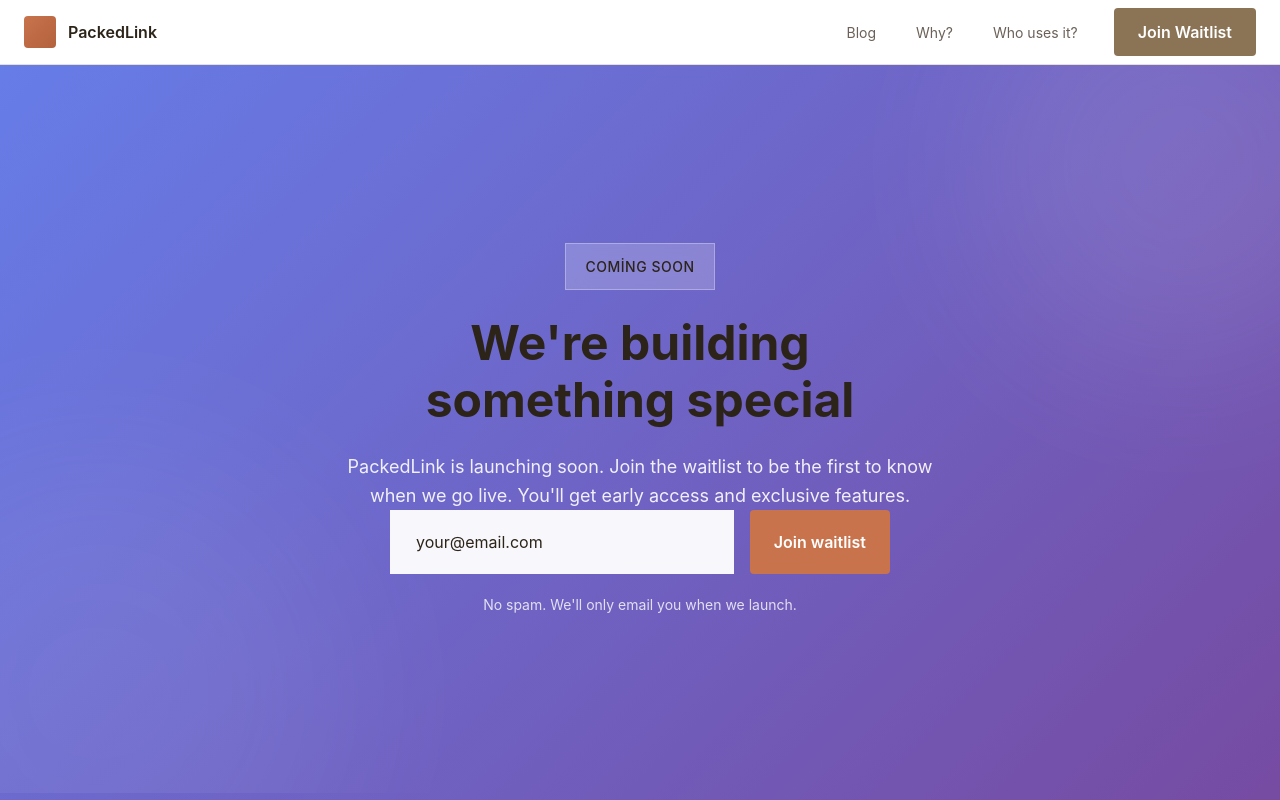
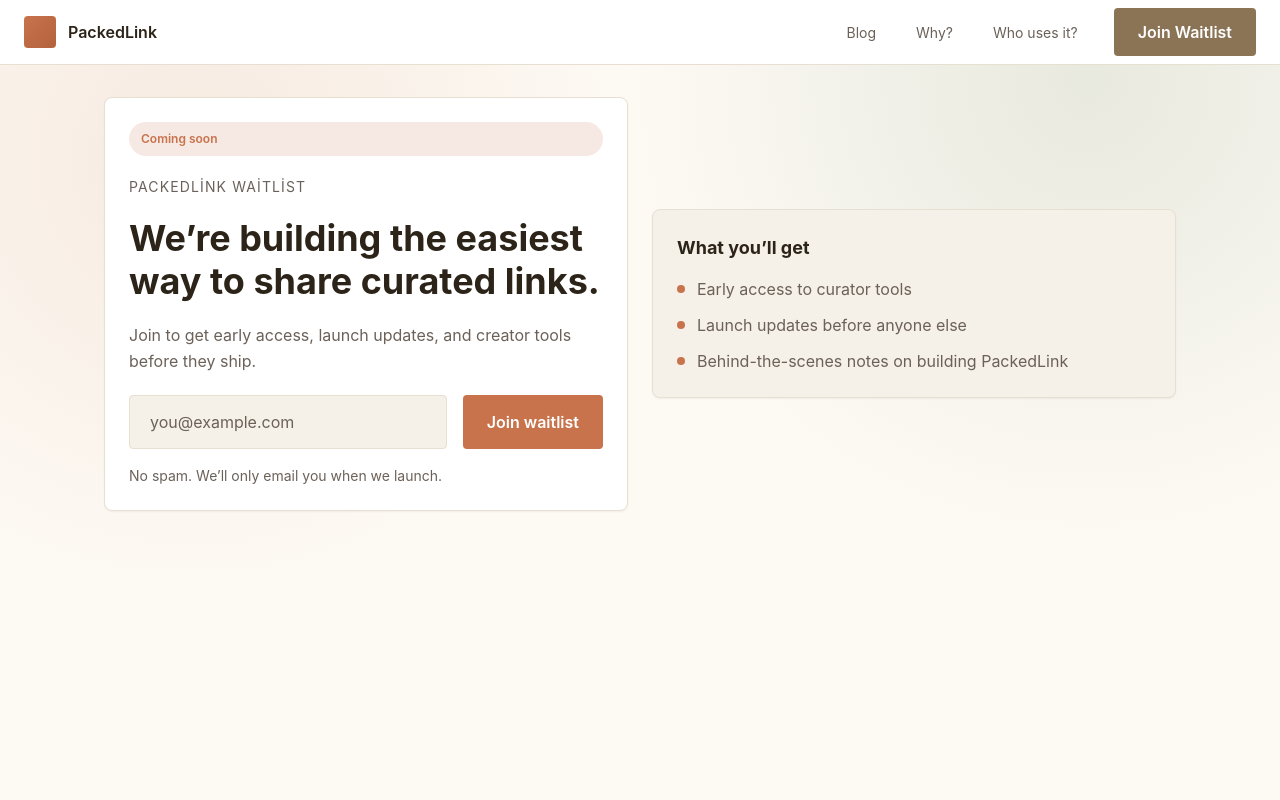
Before and after one commit to miratcan/packedlink.com, a Next.js app in the folder src/frontend/: page /waitlist in a window 1280 px wide. Built offline with nearby package versions, Linux system fonts and the light colour scheme.

Commit message:
Restyle waitlist page to match design guide

```diff
--- a/src/frontend/app/waitlist/page.module.css
+++ b/src/frontend/app/waitlist/page.module.css
@@ -1,193 +1,176 @@
-.waitlistPage {
+.page {
   min-height: 100vh;
-  background: linear-gradient(135deg, #667eea 0%, #764ba2 100%);
+  background:
+    radial-gradient(circle at 15% 20%, color-mix(in srgb, var(--color-accent) 12%, transparent), transparent 35%),
+    radial-gradient(circle at 85% 10%, color-mix(in srgb, var(--color-sage) 16%, transparent), transparent 35%),
+    var(--color-bg-warm);
+  color: var(--color-text-primary);
 }
 
-.mainContent {
-  position: relative;
+.main {
+  max-width: 1120px;
+  margin: 0 auto;
+  padding: var(--spacing-xl) var(--spacing-lg) calc(var(--spacing-xl) * 1.5);
   display: flex;
-  align-items: center;
-  justify-content: center;
-  min-height: calc(100vh - 72px); /* Subtract header height */
-  padding: var(--spacing-2xl) var(--spacing-md);
-  overflow: hidden;
+  flex-direction: column;
+  gap: var(--spacing-lg);
 }
 
-.container {
-  position: relative;
-  z-index: 1;
-  max-width: 600px;
-  width: 100%;
-  text-align: center;
+.hero {
+  display: grid;
+  grid-template-columns: repeat(auto-fit, minmax(300px, 1fr));
+  gap: var(--spacing-lg);
+  align-items: center;
 }
 
-.badge {
-  display: inline-block;
-  padding: var(--spacing-xs) var(--spacing-md);
-  background: rgba(255, 255, 255, 0.2);
-  border: 1px solid rgba(255, 255, 255, 0.3);
-  border-radius: var(--border-radius);
-  color: var(--color-white);
+.card {
+  background: var(--color-surface);
+  border: 1px solid var(--color-border);
+  border-radius: calc(var(--radius) * 2);
+  padding: var(--spacing-lg);
+  box-shadow: var(--shadow-sm);
+  display: grid;
+  gap: var(--spacing-md);
+}
+
+.eyebrow {
   font-size: var(--font-size-sm);
-  font-weight: 500;
+  letter-spacing: 0.08em;
   text-transform: uppercase;
-  letter-spacing: 0.5px;
-  margin-bottom: var(--spacing-lg);
-  backdrop-filter: blur(10px);
+  color: var(--color-text-secondary);
 }
 
 .title {
-  font-size: 48px;
-  font-weight: 700;
+  font-size: clamp(28px, 3vw, 36px);
   line-height: 1.2;
-  color: var(--color-white);
-  margin: 0 0 var(--spacing-lg);
+  color: var(--color-text-primary);
 }
 
 .description {
-  font-size: var(--font-size-lg);
+  color: var(--color-text-secondary);
   line-height: 1.6;
-  color: rgba(255, 255, 255, 0.9);
-  margin: 0 0 var(--spacing-2xl);
+}
+
+.pill {
+  display: inline-flex;
+  align-items: center;
+  gap: var(--spacing-xxs);
+  align-self: flex-start;
+  padding: 8px 12px;
+  border-radius: 999px;
+  background: color-mix(in srgb, var(--color-accent) 16%, transparent);
+  color: var(--color-accent);
+  font-weight: var(--font-weight-semibold);
+  font-size: var(--font-size-xs);
 }
 
 .form {
-  margin-bottom: var(--spacing-md);
+  display: grid;
+  gap: var(--spacing-sm);
 }
 
-.inputWrapper {
+.inputRow {
   display: flex;
   gap: var(--spacing-sm);
-  max-width: 500px;
-  margin: 0 auto;
+  flex-wrap: wrap;
 }
 
 .input {
   flex: 1;
-  padding: var(--spacing-md) var(--spacing-lg);
-  background: rgba(255, 255, 255, 0.95);
-  border: 2px solid transparent;
-  border-radius: var(--border-radius);
-  font-size: var(--font-size-md);
-  color: var(--color-text-dark);
-  transition: all var(--transition-fast);
+  min-width: 240px;
+  padding: var(--spacing-sm) var(--spacing-md);
+  border: 1px solid var(--color-border);
+  border-radius: var(--radius);
+  background: var(--color-cream);
+  font-size: var(--font-size-base);
+  color: var(--color-text-primary);
+  transition: border-color 0.15s ease, box-shadow 0.15s ease;
 }
 
 .input:focus {
   outline: none;
-  background: var(--color-white);
-  border-color: rgba(255, 255, 255, 0.5);
-  box-shadow: 0 0 0 4px rgba(255, 255, 255, 0.1);
-}
-
-.input::placeholder {
-  color: var(--color-text-muted);
+  border-color: var(--color-accent);
+  box-shadow: 0 0 0 3px color-mix(in srgb, var(--color-accent) 25%, transparent);
 }
 
 .error {
-  margin-top: var(--spacing-sm);
   font-size: var(--font-size-sm);
-  color: var(--color-white);
-  background: rgba(220, 38, 38, 0.2);
-  padding: var(--spacing-sm) var(--spacing-md);
-  border-radius: var(--border-radius);
-  border: 1px solid rgba(220, 38, 38, 0.3);
+  color: var(--color-accent);
 }
 
 .note {
   font-size: var(--font-size-sm);
-  color: rgba(255, 255, 255, 0.8);
-  margin: 0;
+  color: var(--color-text-secondary);
 }
 
-/* Success state */
 .successState {
-  display: flex;
-  flex-direction: column;
-  align-items: center;
-  gap: var(--spacing-lg);
+  display: grid;
+  gap: var(--spacing-md);
+  text-align: left;
 }
 
-.successIcon {
-  width: 80px;
-  height: 80px;
-  display: flex;
+.successBadge {
+  display: inline-flex;
   align-items: center;
-  justify-content: center;
-  background: rgba(255, 255, 255, 0.2);
-  border-radius: 50%;
-  color: var(--color-white);
+  gap: var(--spacing-xxs);
+  padding: 8px 12px;
+  border-radius: 999px;
+  background: color-mix(in srgb, var(--color-sage) 18%, transparent);
+  color: var(--color-sage);
+  font-weight: var(--font-weight-semibold);
+  font-size: var(--font-size-xs);
 }
 
 .successTitle {
-  font-size: 36px;
-  font-weight: 700;
-  color: var(--color-white);
-  margin: 0;
+  font-size: clamp(24px, 2.5vw, 28px);
+  color: var(--color-text-primary);
 }
 
 .successDescription {
-  font-size: var(--font-size-lg);
+  color: var(--color-text-secondary);
   line-height: 1.6;
-  color: rgba(255, 255, 255, 0.9);
-  margin: 0;
 }
 
 .successDescription strong {
-  font-weight: 600;
-  color: var(--color-white);
+  color: var(--color-text-primary);
 }
 
-/* Decorative blobs */
-.blob1,
-.blob2 {
-  position: absolute;
-  border-radius: 50%;
-  filter: blur(80px);
-  opacity: 0.3;
-  z-index: 0;
+.aside {
+  background: var(--color-cream);
+  border: 1px solid var(--color-border);
+  border-radius: calc(var(--radius) * 2);
+  padding: var(--spacing-lg);
+  box-shadow: var(--shadow-sm);
+  display: grid;
+  gap: var(--spacing-sm);
 }
 
-.blob1 {
-  width: 400px;
-  height: 400px;
-  background: rgba(255, 255, 255, 0.3);
-  top: -100px;
-  right: -100px;
+.asideTitle {
+  font-size: var(--font-size-lg);
+  color: var(--color-text-primary);
 }
 
-.blob2 {
-  width: 500px;
-  height: 500px;
-  background: rgba(255, 255, 255, 0.2);
-  bottom: -150px;
-  left: -150px;
+.asideList {
+  display: grid;
+  gap: var(--spacing-xs);
+  color: var(--color-text-secondary);
 }
 
-/* Responsive */
-@media (max-width: 768px) {
-  .title {
-    font-size: 36px;
-  }
+.bullet {
+  display: flex;
+  align-items: center;
+  gap: var(--spacing-xs);
+}
 
-  .description {
-    font-size: var(--font-size-md);
-  }
+.dot {
+  width: 8px;
+  height: 8px;
+  border-radius: 50%;
+  background: var(--color-accent);
+}
 
-  .inputWrapper {
+@media (max-width: 640px) {
+  .inputRow {
     flex-direction: column;
   }
-
-  .successTitle {
-    font-size: 28px;
-  }
-
-  .successDescription {
-    font-size: var(--font-size-md);
-  }
-
-  .blob1,
-  .blob2 {
-    filter: blur(60px);
-  }
 }
--- a/src/frontend/app/waitlist/page.tsx
+++ b/src/frontend/app/waitlist/page.tsx
@@ -20,111 +20,74 @@
       return
     }
 
-    // For now, just store in localStorage - you'll replace this with API call later
-    try {
-      const response = await fetch(`${process.env.NEXT_PUBLIC_API_BASE_URL || ''}/`, {
-        method: 'POST',
-        headers: {
-          'Content-Type': 'application/x-www-form-urlencoded', // Django forms expect this content type
-        },
-        body: new URLSearchParams({
-          'curator_email': email,
-          'title': 'New List', // Default value
-          'description': 'Created from waitlist', // Default value
-          'curator_name': 'Waitlist User', // Default value
-        }).toString(),
-      });
-
-      if (!response.ok) {
-        throw new Error('Failed to join waitlist.');
-      }
-
-      // Backend redirects to builder page on success, we need to handle this
-      // For now, we'll just show success state. In a full integration,
-      // you might redirect the user to the builder page with the manage_token
-      // if the frontend was also intended to immediately handle the new list.
-      // Given the description, just saving the email is sufficient for the waitlist.
-
-      setSubmitted(true);
-    } catch (err) {
-      setError('Something went wrong. Please try again.');
-    }
+    // TODO: Connect to waitlist endpoint once available.
+    setSubmitted(true)
   }
 
   return (
-    <div className={styles.waitlistPage}>
+    <div className={styles.page}>
       <Header />
 
-      <main className={styles.mainContent}>
-        <div className={styles.container}>
-          {!submitted ? (
-            <>
-              <div className={styles.badge}>Coming Soon</div>
-
-              <h1 className={styles.title}>
-                We're building something special
-              </h1>
-
+      <main className={styles.main}>
+        <section className={styles.hero}>
+          <div className={styles.card}>
+            <span className={styles.pill}>Coming soon</span>
+            <p className={styles.eyebrow}>PackedLink waitlist</p>
+            <h1 className={styles.title}>We’re building the easiest way to share curated links.</h1>
             <p className={styles.description}>
-                PackedLink is launching soon. Join the waitlist to be the first to know when we go live. You'll get early access and exclusive features.
+              Join to get early access, launch updates, and creator tools before they ship.
             </p>
 
+            {!submitted ? (
               <form onSubmit={handleSubmit} className={styles.form}>
-                <div className={styles.inputWrapper}>
+                <div className={styles.inputRow}>
                   <input
                     type="email"
                     value={email}
                     onChange={(e) => setEmail(e.target.value)}
-                    placeholder="your@email.com"
+                    placeholder="you@example.com"
                     className={styles.input}
                     required
                   />
-                  <Button
-                    variant="primary"
-                    context="dark"
-                    type="submit"
-                  >
+                  <Button variant="primary" context="dark" type="submit">
                     Join waitlist
                   </Button>
                 </div>
                 {error && <p className={styles.error}>{error}</p>}
+                <p className={styles.note}>No spam. We’ll only email you when we launch.</p>
               </form>
-
-              <p className={styles.note}>
-                No spam. We'll only email you when we launch.
-              </p>
-            </>
             ) : (
               <div className={styles.successState}>
-              <div className={styles.successIcon}>
-                <svg width="48" height="48" viewBox="0 0 24 24" fill="none" stroke="currentColor" strokeWidth="2" strokeLinecap="round" strokeLinejoin="round">
-                  <path d="M22 11.08V12a10 10 0 1 1-5.93-9.14"></path>
-                  <polyline points="22 4 12 14.01 9 11.01"></polyline>
-                </svg>
-              </div>
-
-              <h2 className={styles.successTitle}>
-                You're on the list!
-              </h2>
-
+                <span className={styles.successBadge}>You’re in</span>
+                <h2 className={styles.successTitle}>Thanks for joining</h2>
                 <p className={styles.successDescription}>
-                Thanks for joining. We'll email you at <strong>{email}</strong> when we launch.
+                  We’ll email <strong>{email}</strong> with early access and launch news.
                 </p>
-
-              <Button
-                href="/"
-                variant="ghost"
-                context="dark"
-              >
+                <Button href="/" variant="ghost" context="dark">
                   Back to home
                 </Button>
               </div>
             )}
           </div>
 
-        {/* Decorative blobs */}
-        <div className={styles.blob1}></div>
-        <div className={styles.blob2}></div>
+          <div className={styles.aside}>
+            <h2 className={styles.asideTitle}>What you’ll get</h2>
+            <div className={styles.asideList}>
+              <div className={styles.bullet}>
+                <span className={styles.dot} />
+                <span>Early access to curator tools</span>
+              </div>
+              <div className={styles.bullet}>
+                <span className={styles.dot} />
+                <span>Launch updates before anyone else</span>
+              </div>
+              <div className={styles.bullet}>
+                <span className={styles.dot} />
+                <span>Behind-the-scenes notes on building PackedLink</span>
+              </div>
+            </div>
+          </div>
+        </section>
       </main>
     </div>
   )
```
Lines whose indentation alone changed are shown as unchanged.
